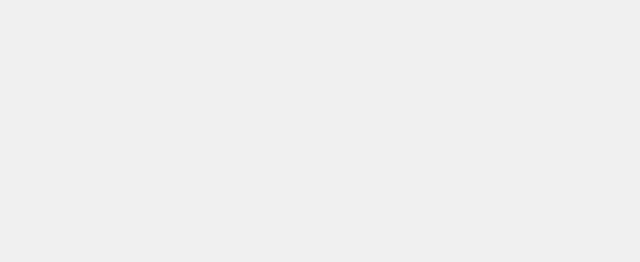
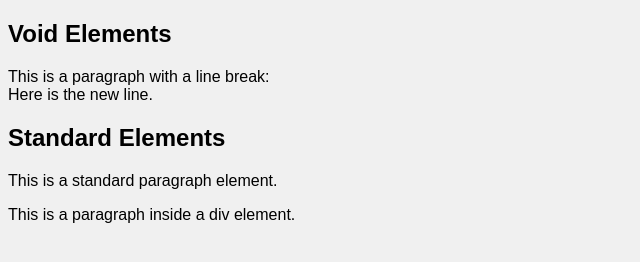
Before and after one commit to mohammeda909/COMP001B.LectureActivity1, a plain HTML site: page index.html in a window 1280 px wide. Shown: the whole page, without its empty margins (0-640 px from the left). Drawn offline with Linux system fonts and the light colour scheme.

Commit message:
demonstarted html elements

```diff
--- a/index.html
+++ b/index.html
@@ -7,6 +7,15 @@
     <link rel="stylesheet" href="style.css">
 </head>
 <body>
+    <!-- Void Elements -->
+    <h2>Void Elements</h2>
+    <p>This is a paragraph with a line break:<br>Here is the new line.</p>
 
+    <!-- Standard Elements -->
+    <h2>Standard Elements</h2>
+    <p>This is a standard paragraph element.</p>
+    <div>
+        <p>This is a paragraph inside a div element.</p>
+    </div>
 </body>
 </html>
```
